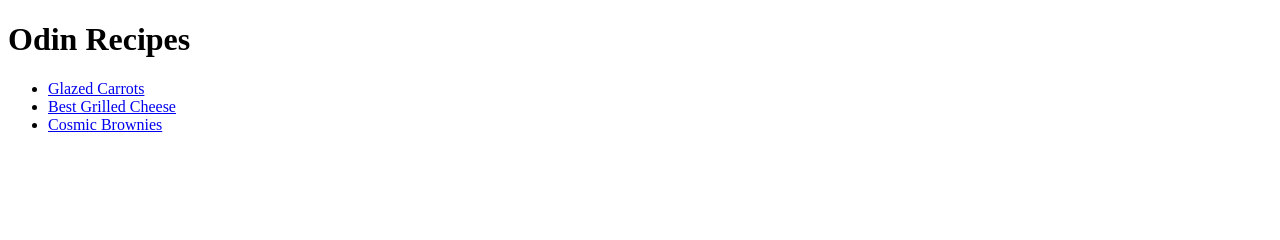
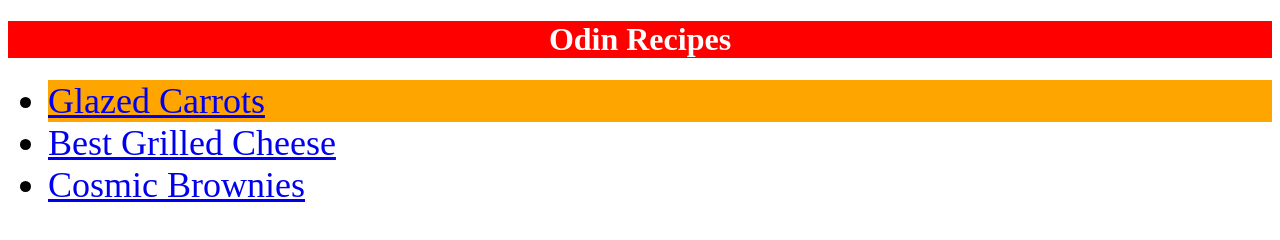
Before and after one commit to ElijahM007/odin-recipes, a plain HTML site: page index.html in a window 1280 px wide. Drawn offline with Linux system fonts and the light colour scheme.

Commit message:
Add style.css and edit header

```diff
--- a/index.html
+++ b/index.html
@@ -3,15 +3,16 @@
     <head>
         <meta charset="UTF-8">
         <title>Odin Recipes</title>
+        <link rel="stylesheet" href="style.css">
     </head>
     <body>
-        <h1>Odin Recipes</h1>
+        <div class="header"><h1>Odin Recipes</h1></div>
         <ul>
-            <li><a href="recipes/glazed-carrots.html">Glazed Carrots</a>
+            <li class="side-dish"><a href="recipes/glazed-carrots.html">Glazed Carrots</a>
             </li>
-            <li><a href="recipes/best-grilled-cheese.html">Best Grilled
+            <li class="entree"><a href="recipes/best-grilled-cheese.html">Best Grilled
             Cheese</a></li>
-            <li><a href="recipes/cosmic-brownies.html">Cosmic Brownies</a>
+            <li class="dessert"><a href="recipes/cosmic-brownies.html">Cosmic Brownies</a>
             </li>
         </ul>
     </body>
--- /dev/null
+++ b/style.css
@@ -0,0 +1,14 @@
+.header {
+    text-align: center;
+    background-color: red;
+    color: white;
+    font-weight: bold;
+}
+li {
+    font-size: 36px;
+    font-family: "Times New Roman", sans-serif;
+}
+.side-dish {
+    background-color: orange;
+    color: black;
+}
```
